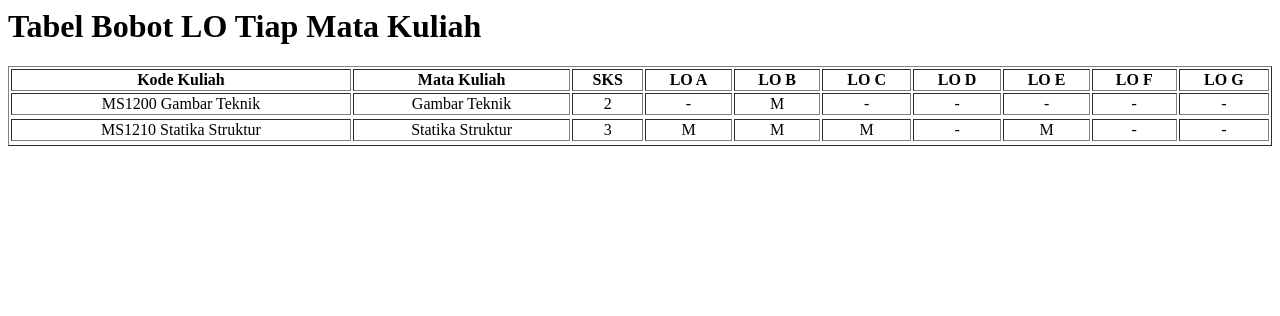
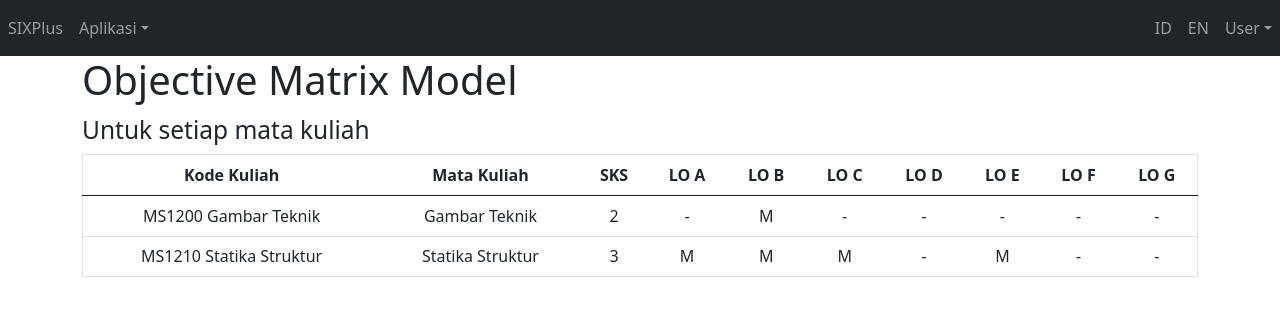
Before and after one commit to hengkysuryaa/sixplus, a Django app: page /LO in a window 1280 px wide. Shown: the top 316 px of the page. Run offline with Django 3.2, Linux system fonts and the light colour scheme; data comes from the database, SQL or seed files in the repository; parts of the project's set-up code (start-up, migrations or seed data) failed here and were passed over.

Commit message:
Update Template LO, Add Boostrap, Add Navbar

```diff
--- a/LO/templates/LO/lo_page.html
+++ b/LO/templates/LO/lo_page.html
@@ -1,5 +1,52 @@
-<h1> Tabel Bobot LO Tiap Mata Kuliah </h1>
-<table border="1" width='100%' style="text-align: center;">
+<!DOCTYPE html>
+    <head>
+        <link href="https://cdn.jsdelivr.net/npm/bootstrap@5.0.0-beta2/dist/css/bootstrap.min.css" rel="stylesheet" integrity="sha384-BmbxuPwQa2lc/FVzBcNJ7UAyJxM6wuqIj61tLrc4wSX0szH/Ev+nYRRuWlolflfl" crossorigin="anonymous">
+        <script src="https://cdn.jsdelivr.net/npm/bootstrap@5.0.0-beta2/dist/js/bootstrap.bundle.min.js" integrity="sha384-b5kHyXgcpbZJO/tY9Ul7kGkf1S0CWuKcCD38l8YkeH8z8QjE0GmW1gYU5S9FOnJ0" crossorigin="anonymous"></script>
+        <script src="https://ajax.googleapis.com/ajax/libs/jquery/1.12.0/jquery.min.js"></script>
+    </head>
+    <body>
+        <nav class="navbar navbar-expand-sm bg-dark navbar-dark">
+            <ul class="nav navbar-nav">
+                <li class="nav-item active">
+                    <a class="nav-link" href="#">SIXPlus</a>
+                </li>
+                <li class="nav-item dropdown">
+                    <a class="nav-link dropdown-toggle" href="#" role="button" data-bs-toggle="dropdown">Aplikasi</a>
+                    <div class="dropdown-menu">
+                        <a class="dropdown-item" href="#">Kurikulum</a>
+                        <a class="dropdown-item" href="#">Status Mahasiswa</a>
+                        <a class="dropdown-item" href="#">Keuangan & Beasiswa</a>
+                        <a class="dropdown-item" href="#">Kelas</a>
+                        <a class="dropdown-item" href="#">Rencana Studi & Perwalian</a>
+                        <a class="dropdown-item" href="#">Penjurusan TPB</a>
+                        <a class="dropdown-item" href="#">Evaluasi Perkuliahan & Portofolio</a>
+                        <a class="dropdown-item" href="#">Wisuda</a>
+                        <a class="dropdown-item" href="#">Control Panel</a>
+                    </div>
+                </li>
+            </ul>
+            <ul class="nav navbar-nav ms-auto">
+                <li class="nav-item">
+                    <a class="nav-link" href="#">ID</a>
+                </li>
+                <li class="nav-item">
+                    <a class="nav-link" href="#">EN</a>
+                </li>
+                <li class="nav-item dropdown">
+                    <a class="nav-link dropdown-toggle" href="#" role="button" data-bs-toggle="dropdown"><span class="glyphicon glyphicon-user"></span>User</a>
+                    <div class="dropdown-menu">
+                        <a class="dropdown-item" href="#"><span class="glyphicon glyphicon-user"></span>Profil</a>
+                        <a class="dropdown-item" href="#"><span class="glyphicon glyphicon-log-out"></span>Logout</a>
+                    </div>
+                </li>
+            </ul>
+        </nav>
+        <div class="container">
+          <h1>Objective Matrix Model</h1>
+          <h3><small>Untuk setiap mata kuliah</small></h3>
+        </div>
+        <div class="container">
+            <table border="1" width='100%' style="text-align: center;" class="table table-hover">
                 <thead>
                     <tr>
                         <th> Kode Kuliah </th>
@@ -30,6 +77,7 @@
                         <tr>
                     {% endfor %}
                 </tbody>
-
-
             </table>
+        </div>
+    </body>
+</html>
```
Lines whose indentation alone changed are shown as unchanged.
